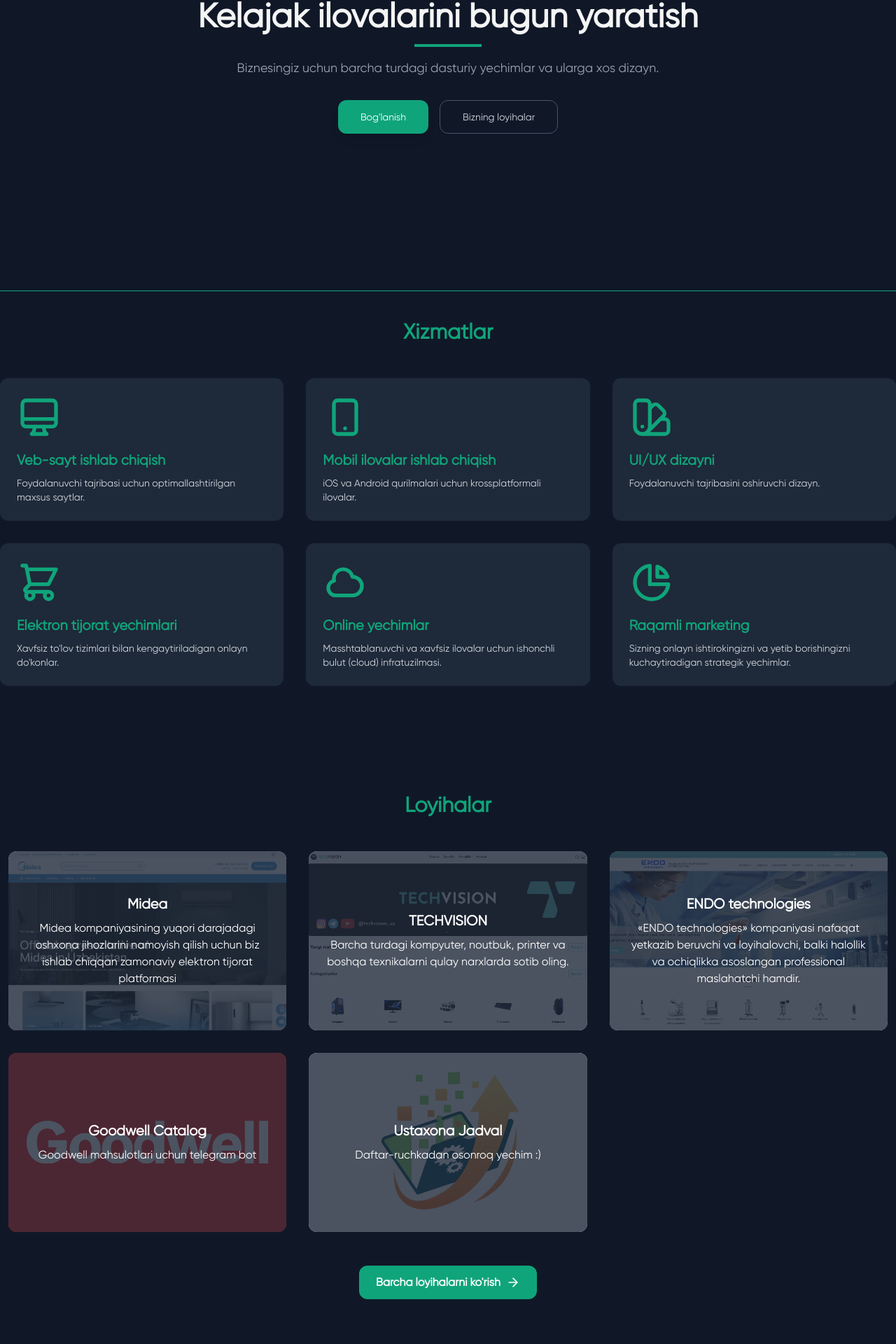
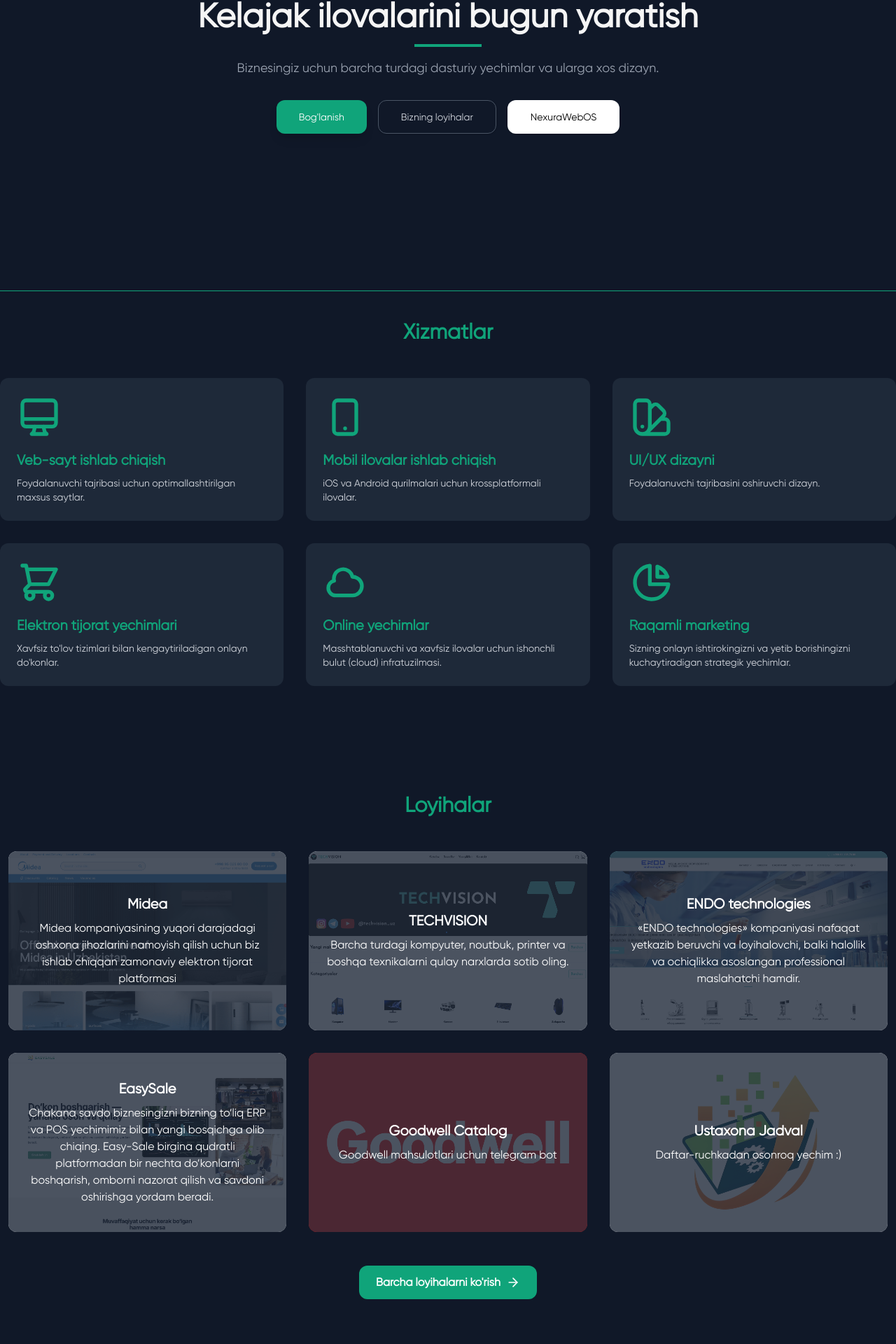
Before and after one commit to nexura-uz/website, a Next.js app: page / in a window 1280 px wide. Shown: the part 273-2193 px from the top of the page at 70% size. Built offline with nearby package versions, Linux system fonts and the light colour scheme.

Commit message:
mirahmadov.uz link

```diff
--- a/src/components/sections/hero.tsx
+++ b/src/components/sections/hero.tsx
@@ -27,6 +27,12 @@ export default function HeroSection() {
                     >
                         Bizning loyihalar
                     </Link>
+                    <a
+                        href={"https://mirahmadov.uz"}
+                        className="cursor-pointer hidden lg:inline-flex h-12 items-center justify-center rounded-xl border border-transparent px-8 text-sm font-medium text-black shadow-sm transition-all duration-200 bg-white hover:bg-primary hover:text-white"
+                    >
+                        NexuraWebOS
+                    </a>
                 </div>
             </div>
         </section>
--- a/src/utils/constants.tsx
+++ b/src/utils/constants.tsx
@@ -23,6 +23,12 @@ export const portfolios = [
         image: "/projects/endo-tech.png",
     },
     {
+        link: "https://easysale.uz",
+        title: "EasySale",
+        description: "Chakana savdo biznesingizni bizning to‘liq ERP va POS yechimimiz bilan yangi bosqichga olib chiqing. Easy-Sale birgina qudratli platformadan bir nechta do‘konlarni boshqarish, omborni nazorat qilish va savdoni oshirishga yordam beradi.",
+        image: "/projects/easysale.png",
+    },
+    {
         link: "https://t.me/goodwellcatalog_bot",
         title: "Goodwell Catalog",
         description: "Goodwell mahsulotlari uchun telegram bot",
```
Also changed, not shown: public/projects/easysale.png (added).
